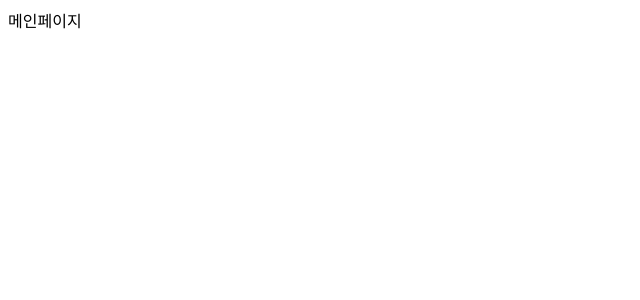
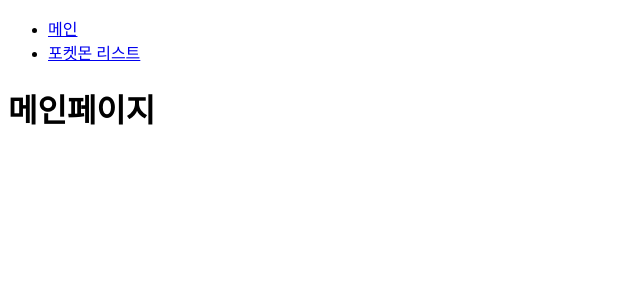
Before and after one commit to sik2/pokemon2408, a React (Vite) app: page / in a window 1280 px wide. Shown: the top 300 px of the page, without its empty margins (0-640 px from the left). Built offline with nearby package versions, Linux system fonts and the light colour scheme.

Commit message:
네이바 레이아웃 작업

```diff
--- a/src/App.jsx
+++ b/src/App.jsx
@@ -1,7 +1,8 @@
-import { Route, Routes } from "react-router-dom";
+import { Navigate, Route, Routes } from "react-router-dom";
 import MainPage from "./pages/MainPage";
 import PokemonListPage from "./pages/PokemonListPage";
 import PokemonDetailPage from "./pages/PokemonDetailPage";
+import NotFoundPage from "./pages/NotFoundPage";
 
 function App() {
   return (
@@ -10,6 +11,7 @@ function App() {
         <Route index path="/" element={<MainPage />}></Route>
         <Route path="/pokemons" element={<PokemonListPage />}></Route>
         <Route path="/pokemons/:id" element={<PokemonDetailPage />}></Route>
+        <Route path="*" element={<NotFoundPage />}></Route>
       </Routes>
     </>
   );
--- /dev/null
+++ b/src/pages/LayoutPage.jsx
@@ -0,0 +1,19 @@
+import { Link } from "react-router-dom";
+
+function LayoutPage({ children }) {
+  return (
+    <>
+      <ul>
+        <li>
+          <Link to="/">메인</Link>
+        </li>
+        <li>
+          <Link to="/pokemons">포켓몬 리스트</Link>
+        </li>
+      </ul>
+      {children}
+    </>
+  );
+}
+
+export default LayoutPage;
--- a/src/pages/MainPage.jsx
+++ b/src/pages/MainPage.jsx
@@ -1,5 +1,13 @@
+import LayoutPage from "./LayoutPage";
+
 function MainPage() {
-  return <>메인페이지</>;
+  return (
+    <>
+      <LayoutPage>
+        <h1>메인페이지</h1>
+      </LayoutPage>
+    </>
+  );
 }
 
 export default MainPage;
--- /dev/null
+++ b/src/pages/NotFoundPage.jsx
@@ -0,0 +1,12 @@
+import { Link } from "react-router-dom";
+
+function NotFoundPage() {
+  return (
+    <>
+      <Link to="/">메인으로 이동</Link>
+      <h1>페이지를 찾을수 없습니다.</h1>
+    </>
+  );
+}
+
+export default NotFoundPage;
--- a/src/pages/PokemonDetailPage.jsx
+++ b/src/pages/PokemonDetailPage.jsx
@@ -1,9 +1,11 @@
-import { useParams } from "react-router-dom";
+import { Navigate, useNavigate, useParams } from "react-router-dom";
 
 function PokemonDetailPage() {
   const { id } = useParams();
+  const navigate = useNavigate();
   return (
     <>
+      <button onClick={() => navigate(-1)}>뒤로가기</button>
       <div>
         <h1>포켓몬 상세페이지</h1>
         <div>ID: {id}</div>
--- a/src/pages/PokemonListPage.jsx
+++ b/src/pages/PokemonListPage.jsx
@@ -1,5 +1,6 @@
 import { useState, useEffect, useMemo, useCallback } from "react";
 import { Link } from "react-router-dom";
+import LayoutPage from "./LayoutPage";
 function PokemonListPage() {
   const [pokemons, setPokemons] = useState([]);
   const [loding, setLoding] = useState(true);
@@ -54,6 +55,7 @@ function PokemonListPage() {
 
   return (
     <>
+      <LayoutPage>
         <h1>포켓몬 도감 리스트</h1>
         {/* 카운트가 변경되면 forPrintPokemons 가 계속 실행되지만 useMemo 를 통해 필요할때만 수정되도록 할 수 있다 */}
         count: <button onClick={() => setCount(count + 1)}>{count}</button>
@@ -77,7 +79,10 @@ function PokemonListPage() {
             </li>
           ))}
         </ul>
-      {totalCount > offset + limit && <button onClick={showNext}>다음</button>}
+        {totalCount > offset + limit && (
+          <button onClick={showNext}>다음</button>
+        )}
+      </LayoutPage>
     </>
   );
 }
```
Also changed, not shown: 1 other file (tests, documents, lock files or other folders). Lines whose indentation alone changed are shown as unchanged.
